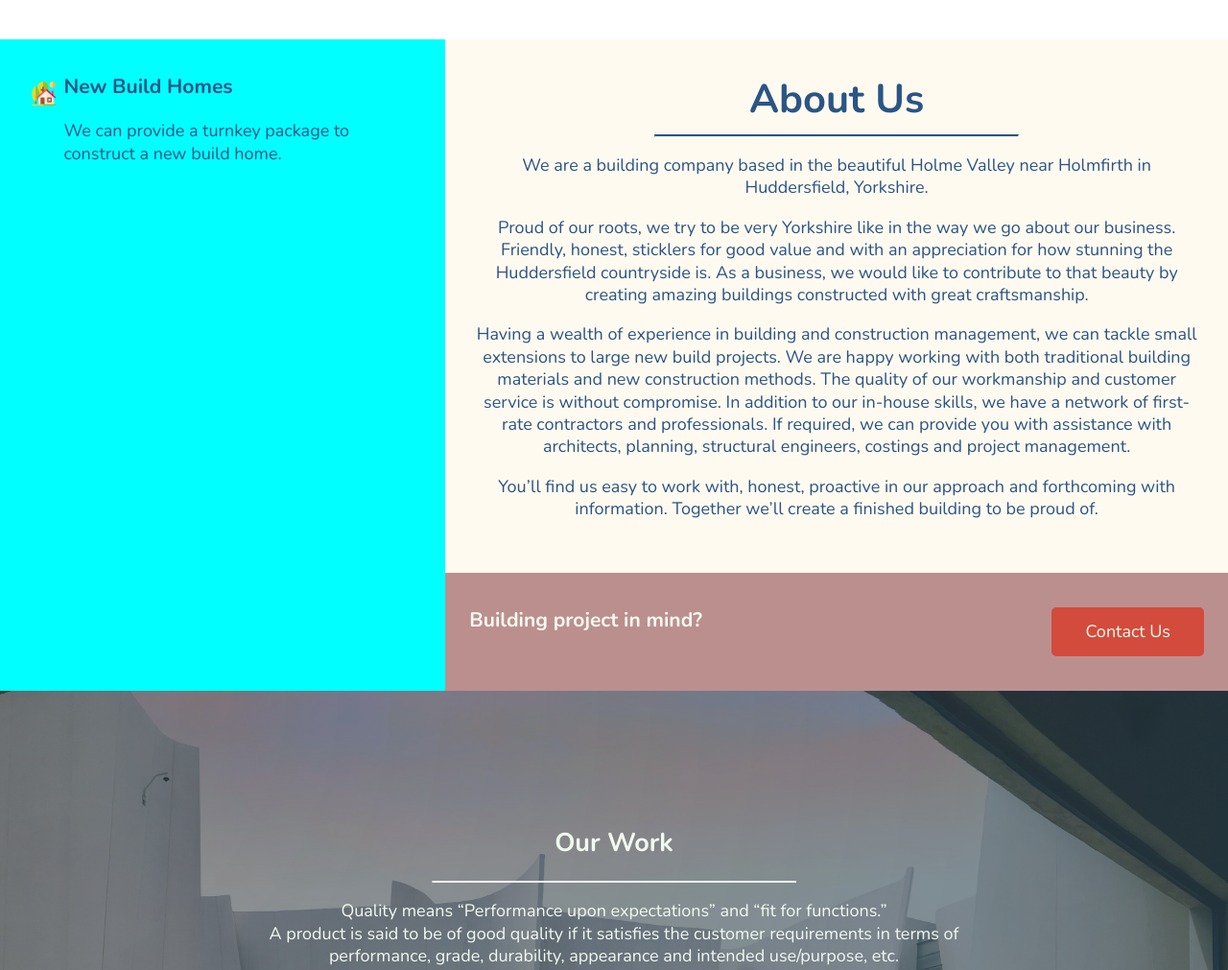
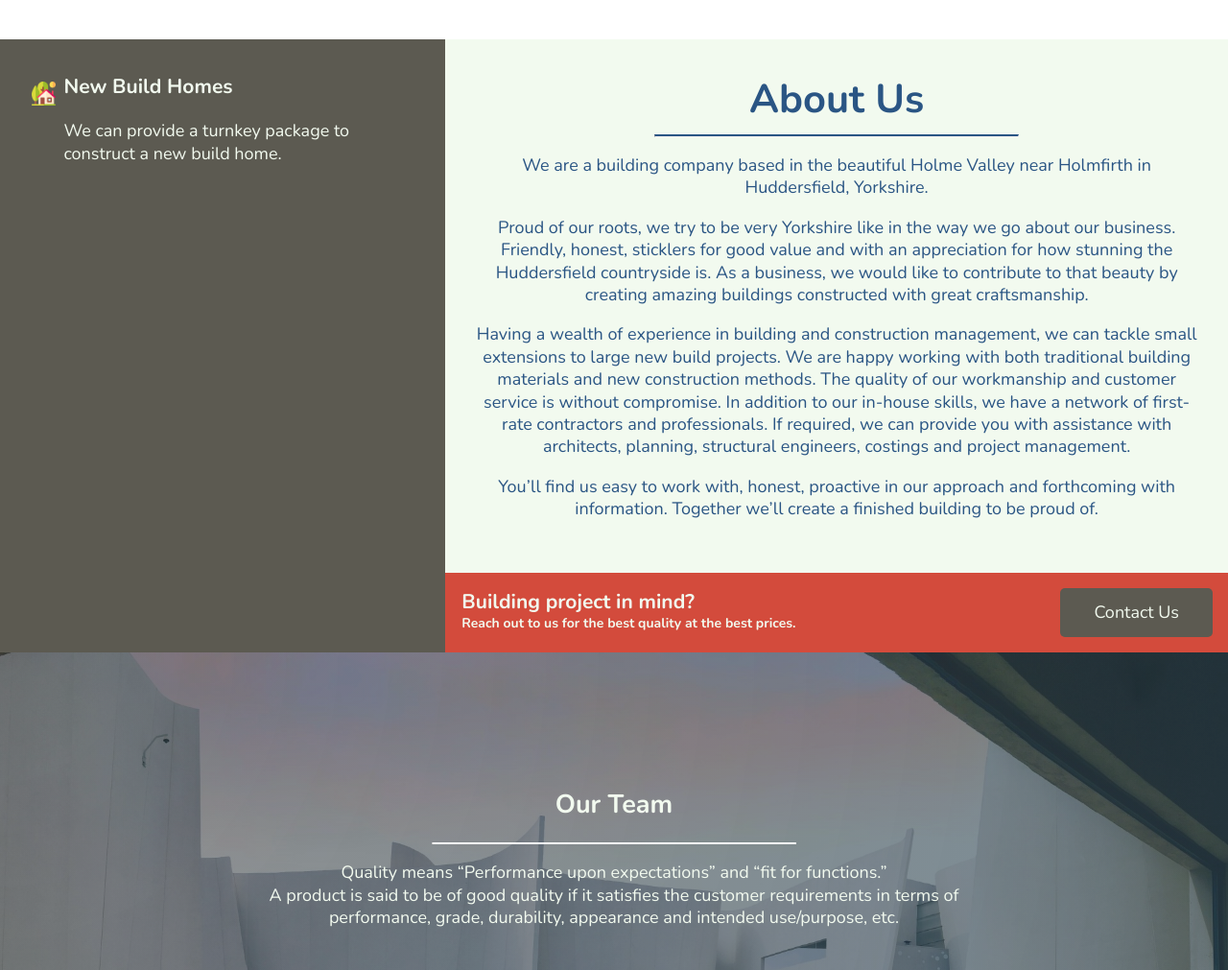
Before and after one commit to SushenShekar/Qubix_dev, a website: page index.html in a window 1280 px wide. Shown: the part 1380-2391 px from the top of the page at 96% size. Drawn offline with nearby package versions, Linux system fonts and the light colour scheme.

Commit message:
Button and about us section

```diff
--- a/app/scss/_about.scss
+++ b/app/scss/_about.scss
@@ -1,4 +1,4 @@
-.about_us{
+.about_us {
   display: flex;
 }
 
@@ -11,32 +11,44 @@
 
 .checklist {
   width: 140rem;
-    background-color: aqua;
+  background-color: $wetCement;
+  color: $offWhite;
 }
 
-.list_with_leftImage{
+.list_with_leftImage {
   display: flex;
 }
 
 .about {
   display: flex;
   flex-direction: column;
-    background-color: floralwhite;
+  background-color: $offWhite;
 }
 
-.about_us_title{
+.about_us_title {
   margin-bottom: 0;
   text-align: center;
   font-size: $font-l;
 }
 
-.about_us_content{
+.about_us_content {
   text-align: center;
 }
 
 .get_in_touch {
-    background-color: rosybrown;
+  background-color: $deepOrange;
   color: $offWhite;
+  padding: 1rem;
+  gap: 10px;
+
+  &__heading {
+    margin: 1px;
+  }
+
+  &__sentence {
+    display: block;
+    font-size: $font-s;
+  }
 }
 
 @media (max-width: 50em) {
@@ -47,4 +59,14 @@
   .checklist {
     width: 100%;
   }
+
+  .get_in_touch {
+    &__heading {
+      margin: auto;
     }
+
+    &__cta {
+      margin: auto;
+    }
+  }
+}
--- a/app/scss/_globals.scss
+++ b/app/scss/_globals.scss
@@ -89,16 +89,17 @@ button,
 .button {
   display: inline-block;
   padding: 0.875rem 2.1875rem;
-  //   background: linear-gradient($deepOrange, $apeBlue);
-  background: $deepOrange;
+  background: $wetCement;
   border: 0;
   border-radius: 5px;
   cursor: pointer;
   color: $offWhite;
   font-weight: 400;
+  text-align: center;
 
   &:hover {
-    background: $wetCement;
+    background: $cement;
+    color: black;
   }
 }
 
--- a/app/scss/globals/_boilerplate.scss
+++ /dev/null
@@ -1,2 +0,0 @@
-@use '../util';
-@use '../layout/variables';
--- a/app/scss/globals/_index.scss
+++ /dev/null
@@ -1,3 +0,0 @@
-@forward 'boilerplate';
-@forward 'colors';
-@forward 'typography';
--- a/app/scss/globals/_typography.scss
+++ /dev/null
@@ -1,15 +0,0 @@
-h1, h2, h3 {
-    font-weight: 700;
-    line-height: 1.1;
-    margin-top: 0;
-}
-
-p {
-    margin-top: 0;
-}
-
-a,
-a:visited,
-a:active {
-    text-decoration: none;
-}
--- a/app/scss/layout/_index.scss
+++ /dev/null
@@ -1,4 +0,0 @@
-@forward 'flex';
-@forward 'grid';
-@forward 'header';
-@forward 'variables';
--- a/index.html
+++ b/index.html
@@ -18,10 +18,6 @@
     <header class="header">
       <div class="overlay has_fade"></div>
       <nav class="container flex flex-jc-sb flex-ai-c">
-        <!-- <a href="/" class="header__logo">
-        <img src="/assets/images/log-for-fav.png" alt="Qubix"/>
-      </a> -->
-
         <a href="#" class="header__logo"
           ><img src="assets/images/QT-logo-200x200.webp" alt="Qubix"
         /></a>
@@ -33,17 +29,16 @@
         </a>
 
         <div class="header__links hide-for-mobile">
-          <a href="#">HOME</a><a href="#about_us">ABOUT US</a
-          ><a href="#">WHAT WE DO</a><a href="#">OUR WORK</a
+          <a href="#">HOME</a><a href="#what_we_do">WHAT WE DO</a
+          ><a href="#about_us">ABOUT US</a><a href="#our_team">OUR TEAM</a
           ><a href="#">CONTACT US</a>
         </div>
       </nav>
       <div class="header__menu has_fade">
         <a href="#">HOME</a>
+        <a href="#what_we_do">WHAT WE DO</a>
         <a href="#about_us" up-accept>ABOUT US</a>
-        <a href="#">WHAT WE DO</a>
-        <a href="#">OUR WORK</a>
-        <!-- <a href="http://">TESTIMONIALS</a> -->
+        <a href="#our_team">OUR TEAM</a>
         <a href="#">CONTACT US</a>
       </div>
     </header>
@@ -60,12 +55,12 @@
             requirements in terms of performance, grade, durability, appearance
             and intended use/purpose, etc.
           </p>
-          <a href="#contact-form" class="button hero__cta">Contact Us</a>
+          <a href="#contact-form" class="button">Contact Us</a>
         </div>
       </div>
     </section>
 
-    <h1 class="what_we_do_title">WHAT WE DO</h1>
+    <h1 class="what_we_do_title" id="what_we_do">WHAT WE DO</h1>
     <hr />
     <section class="what_we_do">
       <div>
@@ -156,17 +151,23 @@
             </p>
           </div>
         </div>
-        <div class="get_in_touch container flex flex-jc-sb flex-w">
-          <h3>Building project in mind?</h3>
-          <a href="#contact-form" class="button hero__cta">Contact Us</a>
+        <div class="get_in_touch flex flex-jc-sb flex-w">
+          <h3 class="get_in_touch__heading">
+            Building project in mind?<span class="get_in_touch__sentence"
+              >Reach out to us for the best quality at the best prices.</span
+            >
+          </h3>
+          <a href="#contact-form" class="button get_in_touch__cta"
+            >Contact Us</a
+          >
         </div>
       </div>
     </section>
 
-    <section class="hero">
+    <section class="hero" id="our_team">
       <div class="hero__container">
         <div class="hero__text">
-          <h1>Our Work</h1>
+          <h1>Our Team</h1>
           <hr class="invert" />
           <p>
             Quality means “Performance upon expectations” and “fit for
@@ -205,9 +206,7 @@
           <input type="email" name="user_email" />
           <label>Message</label>
           <textarea name="message"></textarea>
-          <a class="button hero__cta" type="submit" value="Submit"
-            >Contact Us</a
-          >
+          <a class="button" type="submit" value="Submit">Contact Us</a>
         </form>
       </div>
 
```
Also changed, not shown: app/scss/globals/_colors.scss (deleted), app/scss/layout/_flex.scss (deleted), app/scss/layout/_grid.scss (deleted), dist/style.css, 1 other file. Lines whose indentation alone changed are shown as unchanged.
